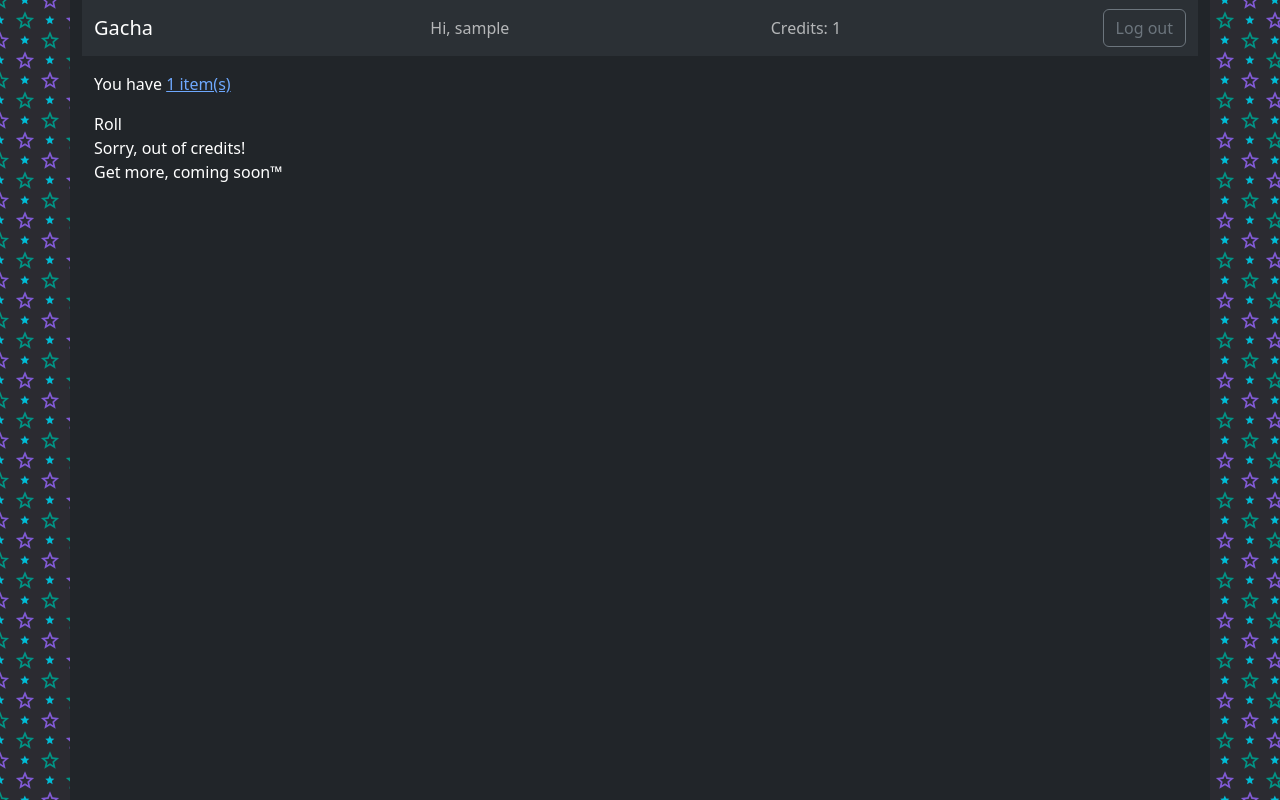
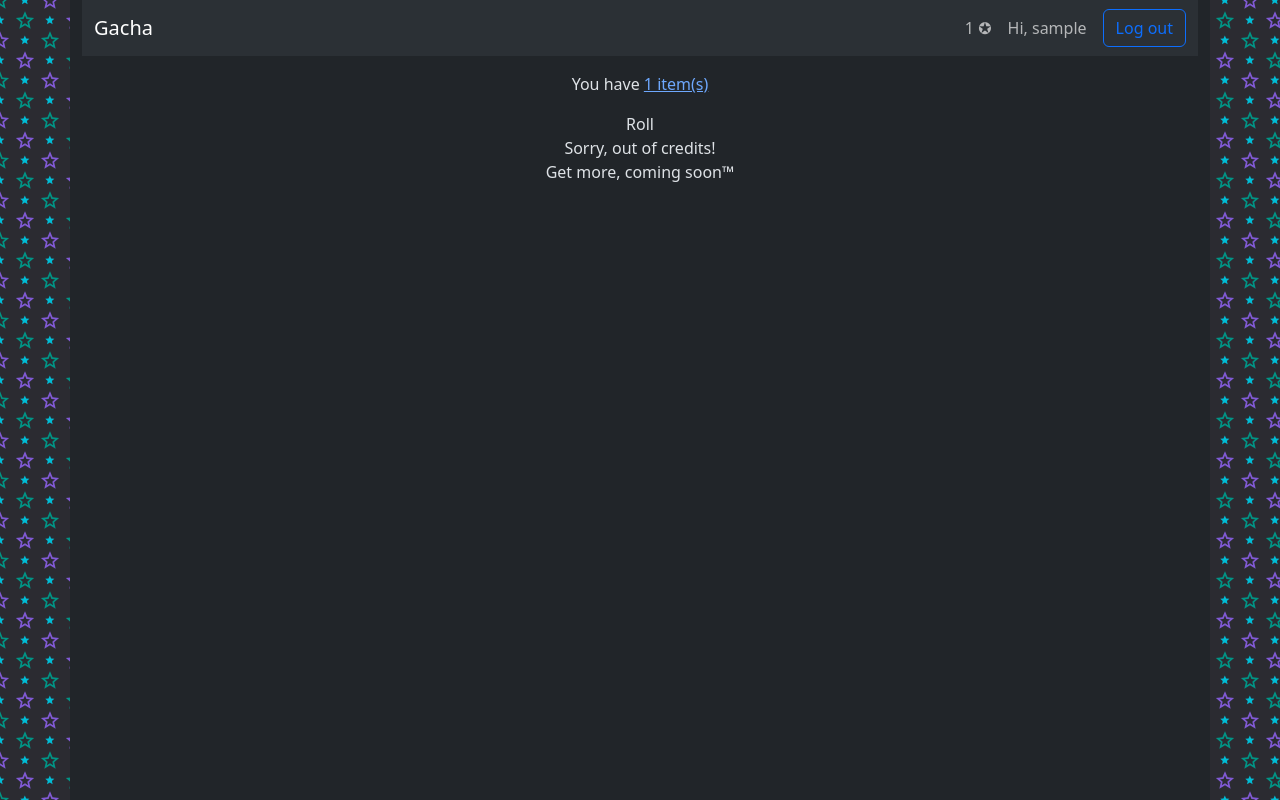
Before and after one commit to ambischof/cgacha, a Django app: page /gacha/ in a window 1280 px wide. Run offline with Django 5.2, Linux system fonts and the light colour scheme; a user stored in the database is signed in; tables that the repository leaves empty hold one stand-in row (values such as "Sample post").

Commit message:
Adding some styling so it's not _as_ fugly
also:
added a test roll page so you can go to roll page without altering state
fixed a failing test

```diff
--- a/gacha/static/css/style.css
+++ b/gacha/static/css/style.css
@@ -1,3 +1,16 @@
 body {
   background-image: url("../images/star_pattern.svg")
 }
+
+.item-display img {
+  max-height: 30rem;
+  max-width: 30rem;
+}
+
+.item-display {
+  max-width: 30rem;
+}
+
+#itemlist .item-card {
+  min-width: 15rem;
+}
--- a/gacha/templates/gacha/base.html
+++ b/gacha/templates/gacha/base.html
@@ -1,18 +1,28 @@
 {% extends "gacha/html_base.html" %}
 {% block body_content %}
-<nav class="navbar navbar-expand-md bg-body-tertiary mb-md-3">
+<nav class="navbar navbar-expand-sm bg-body-tertiary mb-md-3">
   <div class="container-fluid">
+    <button class="navbar-toggler" type="button" data-bs-toggle="collapse"
+        data-bs-target="#navbarToggler" aria-controls="navbarToggler"
+        aria-expanded="false" aria-label="Toggle navigation">
+      <span class="navbar-toggler-icon"></span>
+    </button>
 
-    <a class="navbar-brand" href="{% url 'gacha:index' %}">Gacha</a>
-    <div class="navbar-text">Hi, {{ user.username }}</div>
-    <div class="navbar-text">Credits: {{ user.account.credits }} </div>
-    <form class="d-flex" method="post" action="{% url 'gacha:logout' %}">
-      {% csrf_token %}
-      <button class="btn btn-outline-secondary" type="submit">Log out</button>
-    </form>
+    <div class="collapse navbar-collapse" id="navbarToggler">
+      <a class="navbar-brand" href="{% url 'gacha:index' %}">Gacha</a>
+      <div class="navbar-text ms-auto me-3">
+        {{ user.account.credits }} {% include "gacha/star_credit.html"%}
+      </div>
+      <div class="navbar-text me-3">Hi, {{ user.username }}</div>
+      <form class="d-flex " role="search" method="post" action="{% url 'gacha:logout' %}">
+        {% csrf_token %}
+        <button class="btn btn-outline-primary" type="submit">Log out</button>
+      </form>
+    </div>
   </div>
 </nav>
-<div class="container-md">
+
+<div id="main-container" class="container-md h-100 overflow-auto">
 {% block content %}{% endblock %}
 </div>
 {% endblock %}
--- a/gacha/templates/gacha/html_base.html
+++ b/gacha/templates/gacha/html_base.html
@@ -10,11 +10,11 @@
 
   </head>
   <body class="vh-100">
-    {% comment %}
     <script src="https://cdn.jsdelivr.net/npm/bootstrap@5.3.3/dist/js/bootstrap.bundle.min.js" integrity="sha384-YvpcrYf0tY3lHB60NNkmXc5s9fDVZLESaAA55NDzOxhy9GkcIdslK1eN7N6jIeHz" crossorigin="anonymous"></script>
 
-    {% endcomment %}
-    <div id="content-container" class="container-md h-100 text-bg-dark">
+    {# h-100 and overflow is to allow scrolling down the line.#}
+    {# bg-dark gives a solid backdrop in front of star pattern #}
+    <div id="content-container" class="container-md h-100 overflow-hidden bg-dark d-flex flex-column">
     {% block body_content %}
     {% endblock %}
     </div>
--- a/gacha/templates/gacha/index.html
+++ b/gacha/templates/gacha/index.html
@@ -1,17 +1,17 @@
 {% extends "gacha/base.html" %}
 {% block title %} Home {% endblock %}
 {% block content %}
-
+<div class="text-center">
   <p>You have <a href="{% url 'gacha:itemlist'%}">{{account.items.count}} item(s)</a><p>
 
   {% if account.credits > 1 %}
-<a href="{%url 'gacha:roll'%}">Roll</a><br>
-Cost: 1 credit
+  <a class="btn btn-outline-primary" href="{%url 'gacha:roll'%}">Roll</a><br>
+  Cost: 1 {% include "gacha/star_credit.html"%}
 
   {% else %}
   Roll<br>
   Sorry, out of credits!<br>
   Get more, coming soon™
   {% endif %}
-
+</div>
 {% endblock %}
--- a/gacha/templates/gacha/itemlist.html
+++ b/gacha/templates/gacha/itemlist.html
@@ -2,10 +2,10 @@
 {% block title %} Your Items {% endblock %}
 {% block content %}
 
-<div class="row">
+<div id="itemlist" class="row justify-content-center">
 {% for item in items %}
 
-  <div class="col-sm-3 mb-1">
+  <div class="item-card col-md-3 col-sm-4 mb-1">
     <div class="card">
       <div class="card-body">
         <h5 class="card-title">
--- /dev/null
+++ b/gacha/templates/gacha/star_credit.html
@@ -0,0 +1 @@
+<span aria-label="Credit" title="Credit">&#10026;</span>
--- a/gacha/tests.py
+++ b/gacha/tests.py
@@ -79,7 +79,7 @@
   def test_item_count(self):
     AccountItem.roll(self.acct)
     AccountItem.roll(self.acct)
-    self.assertEqual(self.acct.item_count, 2)
+    self.assertEqual(self.acct.items.count(), 2)
 
 
 class RollViewTest (TestCase):
--- a/gacha/urls.py
+++ b/gacha/urls.py
@@ -5,6 +5,7 @@
 urlpatterns = [
   path("", views.IndexView.as_view(), name="index" ),
   path("roll", views.RollView.as_view(), name="roll"),
+  path("testroll", views.TestRollView.as_view(), name="testroll"),
   path("itemlist", views.itemlist, name="itemlist"),
   path("accounts/register", views.register, name="register"),
   # many of these views are currently unimplemented
--- a/gacha/views.py
+++ b/gacha/views.py
@@ -20,6 +20,16 @@
     user = self.request.user.account
     accountItem = AccountItem.roll(user)
     return accountItem
+
+# to view the roll page without changing state
+# Disable in production
+class TestRollView(LoginRequiredMixin, generic.DetailView):
+  model = AccountItem
+  template_name = 'gacha/roll.html'
+  def get_object(self):
+    user = self.request.user.account
+    item = user.items.first()
+    return AccountItem(account=user, item=item)
 
 #todo let user decide sortby
 @login_required
```
Also changed, not shown: gacha/templates/gacha/roll.html (+9 -7 lines). Lines whose indentation alone changed are shown as unchanged.
